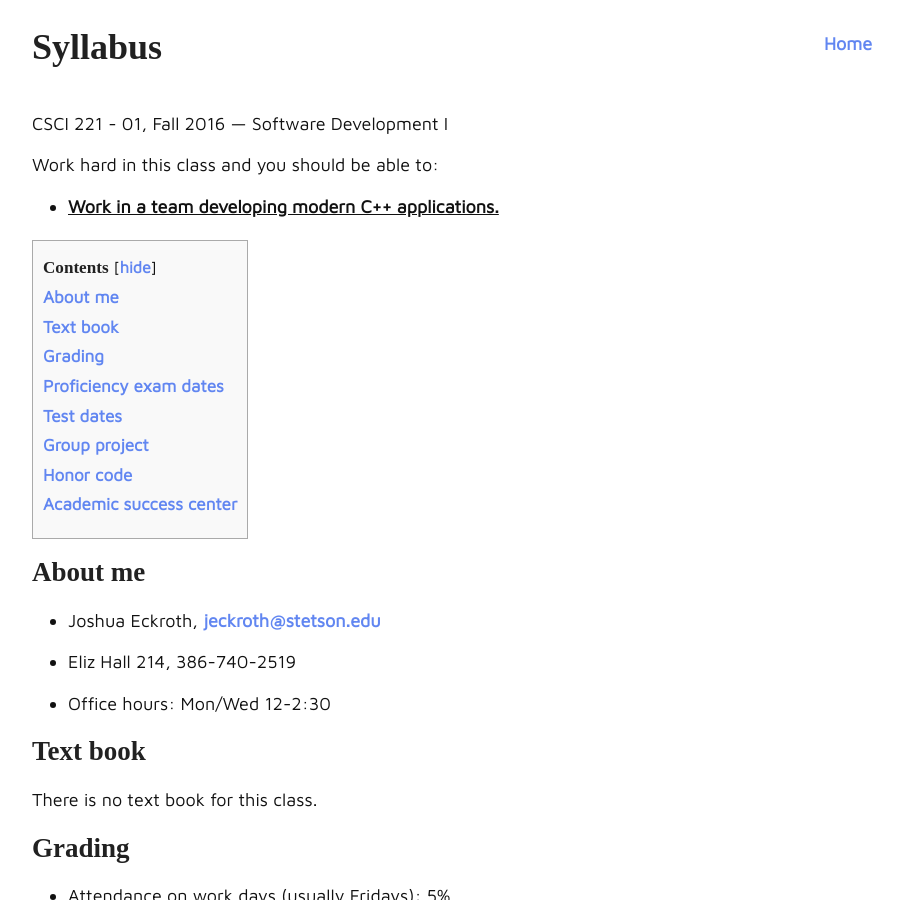
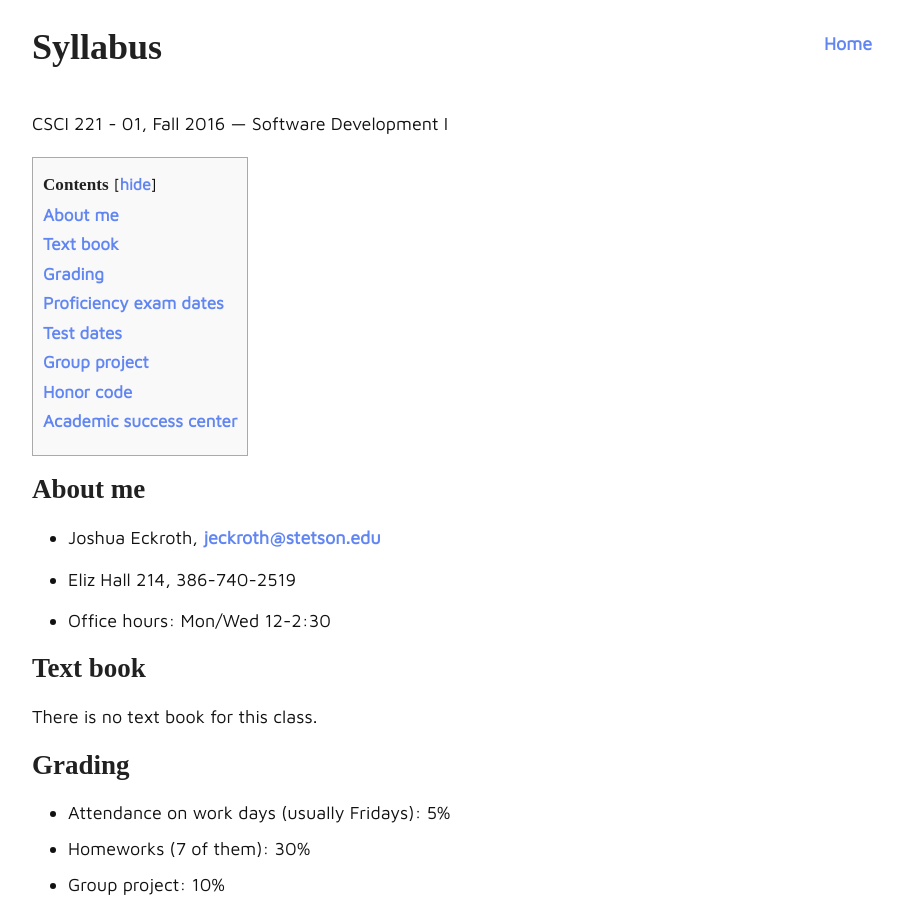
Before and after one commit to joshuaeckroth/csci221-website, a Jekyll site: the page built from lecture/syllabus.markdown, in a window 1280 px wide and 900 px high. Shown: the whole window, without its empty margins (183-1086 px from the left). Built offline with Jekyll 4.4.1, drawn with Linux system fonts in a browser that asks for light colours; some web fonts are replaced.

Commit message:
Formatting

```diff
--- a/lecture/syllabus.markdown
+++ b/lecture/syllabus.markdown
@@ -5,11 +5,7 @@ layout: default
 
 # Syllabus
 
-CSCI 221 - 01, Fall 2016 &mdash; Software Development I
-
-Work hard in this class and you should be able to:
-
-- **Work in a team developing modern C++ applications.**
+CSCI 221 - 01, Fall 2016 --- Software Development I
 
 ## About me
 
```
